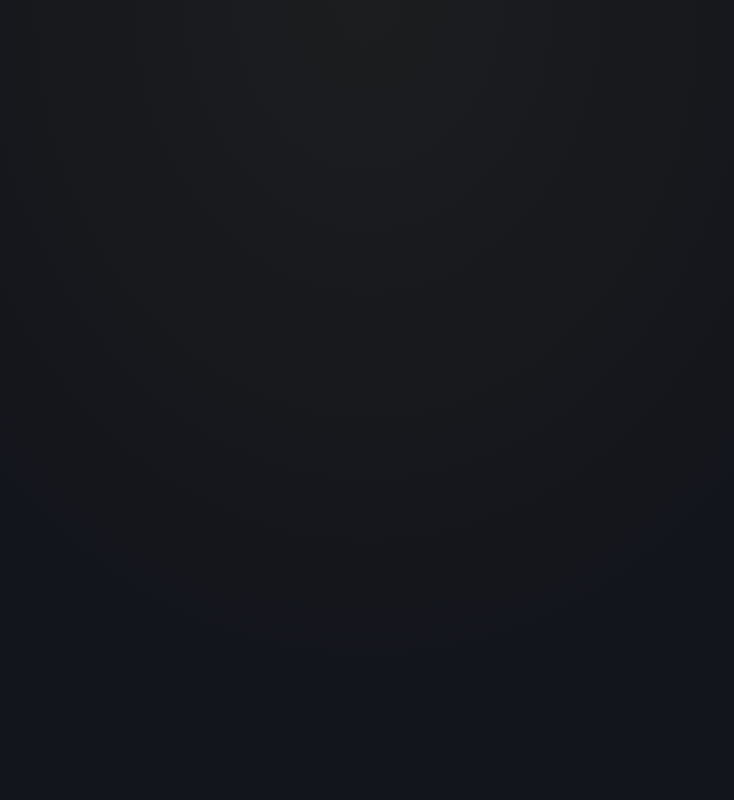
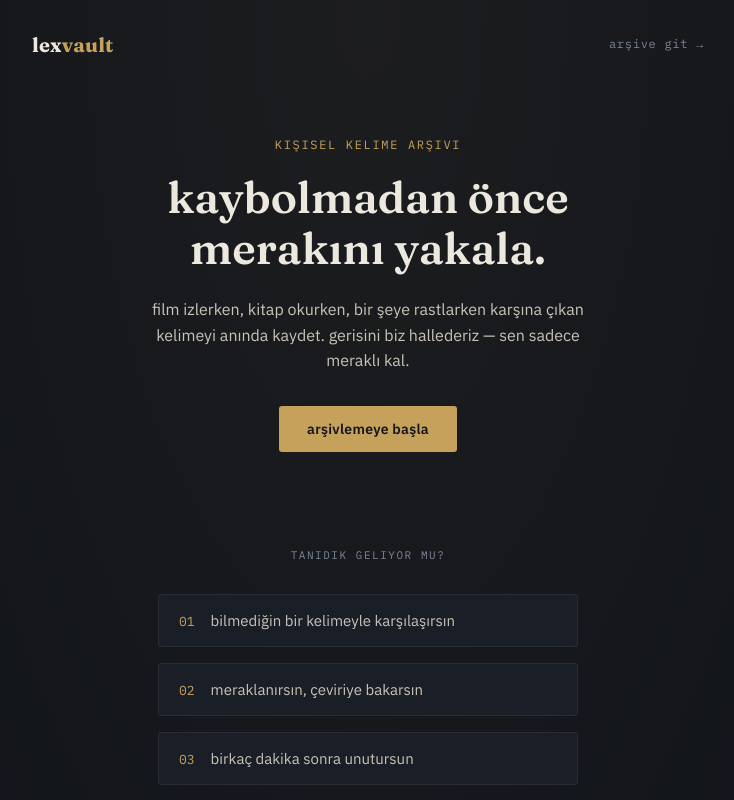
Before and after one commit to sahinsama/lexVault, a React (Vite) app in the folder lexvault-web/: page / in a window 1280 px wide. Shown: the top 800 px of the page, without its empty margins (272-1006 px from the left). Built offline with nearby package versions, Linux system fonts and the light colour scheme.

Commit message:
redeploy

```diff
--- a/lexvault-web/src/App.css
+++ b/lexvault-web/src/app.css
@@ -51,6 +51,10 @@
 
 .vault-mark span {
   color: var(--brass);
+}
+
+.vault-mark-link {
+  text-decoration: none;
 }
 
 .vault-rule {
--- a/lexvault-web/src/App.jsx
+++ b/lexvault-web/src/app.jsx
@@ -6,8 +6,8 @@
 function App() {
   return (
     <Routes>
-      <Route path="/" element={<home />} />
-      <Route path="/app" element={<vault />} />
+      <Route path="/" element={<Home />} />
+      <Route path="/app" element={<Vault />} />
     </Routes>
   );
 }
--- a/lexvault-web/src/pages/home.css
+++ b/lexvault-web/src/pages/home.css
@@ -36,12 +36,6 @@
   color: var(--brass);
   border-color: var(--brass);
 }
-
-.vault-mark-link {
-  text-decoration: none;
-}
-
-/* --- hero --- */
 
 .hero {
   text-align: center;
@@ -91,8 +85,6 @@
 .hero-cta:hover {
   background: var(--brass-bright);
 }
-
-/* --- döngü bölümü --- */
 
 .section-label {
   font-family: "IBM Plex Mono", monospace;
@@ -148,8 +140,6 @@
   margin: 0;
 }
 
-/* --- prensipler --- */
-
 .principles {
   margin-bottom: 96px;
 }
@@ -187,8 +177,6 @@
   color: var(--paper-dim);
 }
 
-/* --- footer --- */
-
 .home-footer {
   text-align: center;
   border-top: 1px solid var(--border);
--- a/lexvault-web/src/pages/home.jsx
+++ b/lexvault-web/src/pages/home.jsx
@@ -21,7 +21,7 @@
           merakını yakala.
         </h1>
         <p className="hero-sub">
-          film izlerken, kitap okurken, herhangi bir yerde karşına çıkan
+          film izlerken, kitap okurken, bir şeye rastlarken karşına çıkan
           kelimeyi anında kaydet. gerisini biz hallederiz — sen sadece
           meraklı kal.
         </p>
--- a/lexvault-web/src/pages/vault.jsx
+++ b/lexvault-web/src/pages/vault.jsx
@@ -1,8 +1,8 @@
 import { useState } from "react";
 import { Link } from "react-router-dom";
 import API_URL from "../config/api.js";
-import WordCard from "../components/WordCard";
-import WordList from "../components/WordList";
+import WordCard from "../components/wordcard.jsx";
+import WordList from "../components/wordlist.jsx";
 
 function Vault() {
   const [word, setWord] = useState("");
```
Also changed, not shown: lexvault-web/src/components/wordcard.jsx (renamed from lexvault-web/src/components/WordCard.jsx), lexvault-web/src/components/wordlist.jsx (renamed from lexvault-web/src/components/WordList.jsx).
